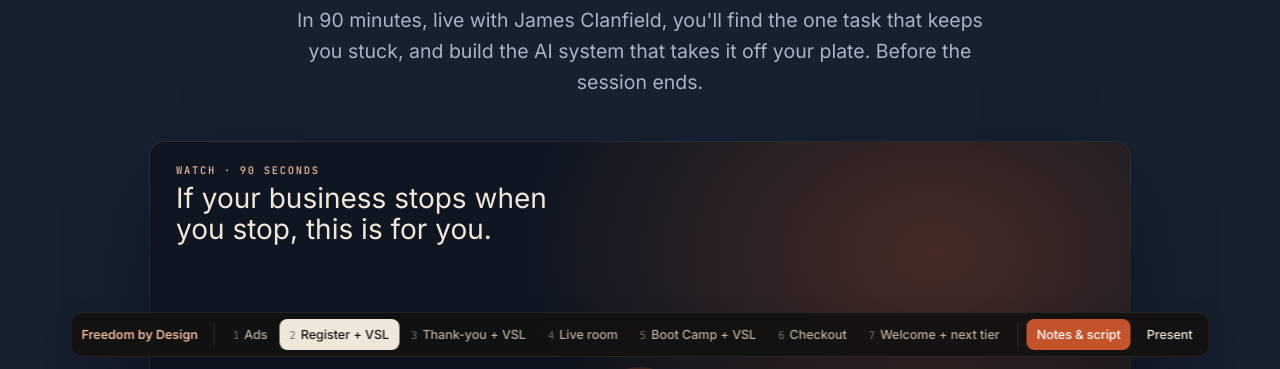
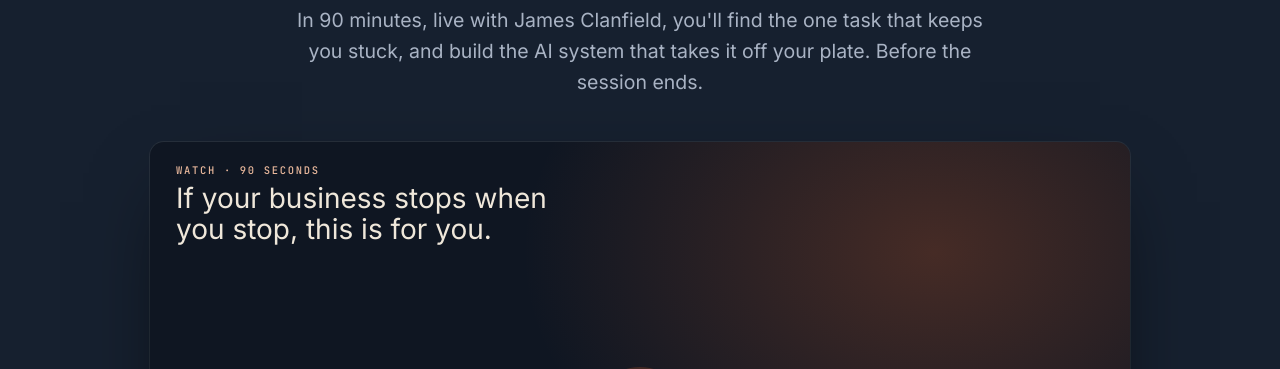
Before and after one commit to ThelbertD/funnel-2---sample, a plain HTML site: page index.html in a window 1280 px wide. Shown: the part 431-800 px from the top of the page. Drawn offline with Linux system fonts and the light colour scheme.

Commit message:
Remove the preview bar from the funnel pages
The bottom step bar, notes drawer and present toggle are no longer shown.
Pages link to each other through their own buttons and forms, and any
step can still be opened directly by its URL hash.

Co-Authored-By: Claude Opus 5.5 <noreply@anthropic.com>

```diff
--- a/assets/ff.css
+++ b/assets/ff.css
@@ -3,8 +3,6 @@
 [hidden]{display:none!important}
 html{scroll-behavior:smooth}
 @media (prefers-reduced-motion:reduce){html{scroll-behavior:auto}*{animation:none!important;transition:none!important}}
-body{padding-bottom:84px}
-body.ff-clean{padding-bottom:0}
 
 /* ---------- VSL card ---------- */
 .vsl{display:grid;gap:10px;width:100%;max-width:100%}
--- a/assets/ff.js
+++ b/assets/ff.js
@@ -124,7 +124,6 @@
     const rem = e.target.closest("[data-vsl-remove]");
     if (add){
       const card = add.closest("[data-vsl]");
-      if (document.body.classList.contains("ff-clean") && add.classList.contains("vsl-ph")){ openDrawer(); return; }
       openPanel(card);
     }
     if (rem){
@@ -146,7 +145,7 @@
   const drawer = document.createElement("aside");
   drawer.className = "ffdrawer"; drawer.setAttribute("aria-label", "Page notes and video script");
   const scrim = document.createElement("div"); scrim.className = "ffscrim"; scrim.hidden = true;
-  document.body.append(bar, show, scrim, drawer);
+  // Preview bar, notes drawer and show-dot are built but not attached: the funnels ship without preview chrome.
 
   function setClean(on){
     document.body.classList.toggle("ff-clean", on);
@@ -213,6 +212,6 @@
   window.FF = { go: id => { if (location.hash.slice(1) === id) route(); else location.hash = id; }, LS, openDrawer };
 
   $$("[data-vsl]").forEach(renderCard);
-  setClean(LS.get("ff-clean") === "1");
+  LS.set("ff-clean", null);
   route();
 })();
```
Also changed, not shown: 1 other file.
